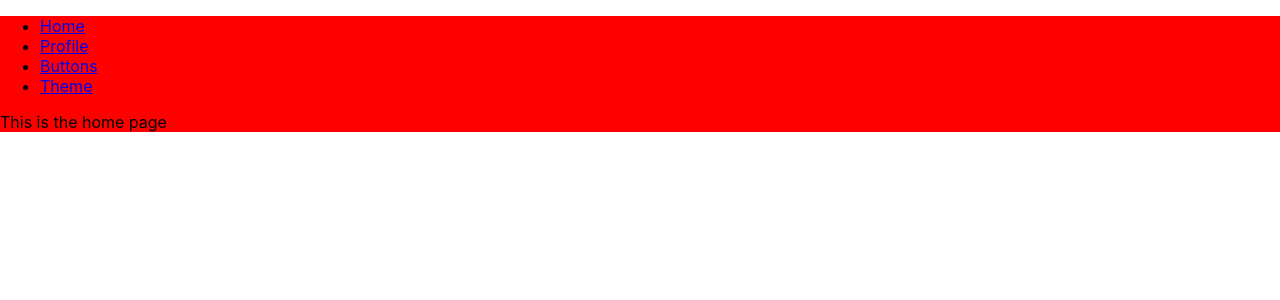
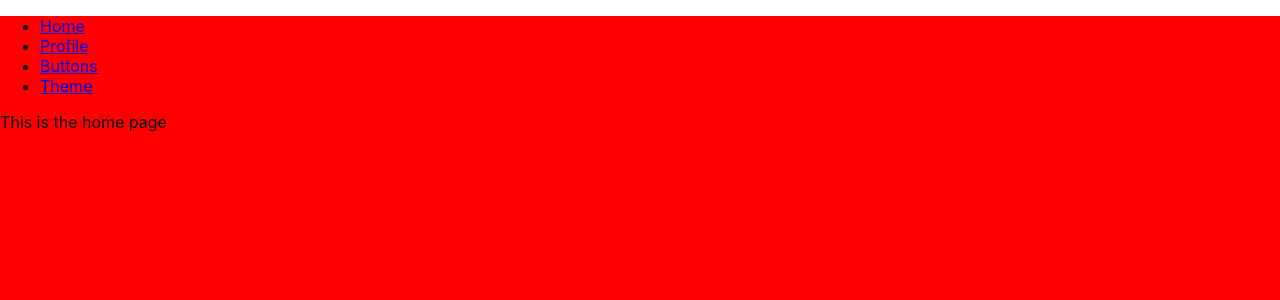
Before and after one commit to mari4w04/sockets, a React (Create React App) app in the folder 4._First_React_Project/: page / in a window 1280 px wide. Shown: the top 300 px of the page. Built offline with nearby package versions, Linux system fonts and the light colour scheme.

Commit message:
Made changes to colors and react router

```diff
--- a/4._First_React_Project/src/App.css
+++ b/4._First_React_Project/src/App.css
@@ -20,6 +20,11 @@
   color: #09d3ac;
 }
 
+.entire-app {
+  height: 100vh;
+  min-height: 100%;
+}
+
 .btn {
   width: 20%;
 }
--- a/4._First_React_Project/src/App.js
+++ b/4._First_React_Project/src/App.js
@@ -22,7 +22,7 @@ class App extends React.Component {
 
     return (
       <Router>
-        <div style={{backgroundColor: backgroundColor}}>
+        <div className="entire-app" style={{backgroundColor: backgroundColor}}>
           <nav>
             <ul>
               <li>
@@ -48,9 +48,8 @@ class App extends React.Component {
             </Route>
             <Route exact path="/profile" component={ProfilePage} />
             <Route exact path="/buttons" component={ButtonPage} />
-            <Route exact path="/theme" >
-              <ThemePage onColorChange={this.handleColorChange} />
-            </Route>
+            <Route exact path="/theme" render={(props) => <ThemePage {...props} onColorChange={this.handleColorChange}/>}  />
+
           </Switch>
         </div>
       </Router>
--- a/4._First_React_Project/src/components/theme/ThemePage.js
+++ b/4._First_React_Project/src/components/theme/ThemePage.js
@@ -2,14 +2,26 @@ import React from "react";
 import ButtonWithProps from "../button/ButtonWithProps";
 
 export default class ThemePage extends React.Component {
+    constructor(props) {
+        super(props);
+        this.state = {
+            color: ""
+        }
+    }
+
+    submitColorChange = () => {
+        this.props.onColorChange(this.state.color);
+        this.props.history.push("/");
+    }
+
     render() {
-        const { onColorChange } = this.props;
+        console.log(this.props);
 
         return (
             <div>
                 <h1>Theme Page</h1>
-                <input type="color" onChange={event => console.log(event.target.value)}></input>
-                <ButtonWithProps informButtonPage={(message) => onColorChange(message)}/>
+                <input type="color" onChange={event => this.setState({color: event.target.value})}></input>
+                <ButtonWithProps informButtonPage={this.submitColorChange}/>
             </div>
         );
     }
```
